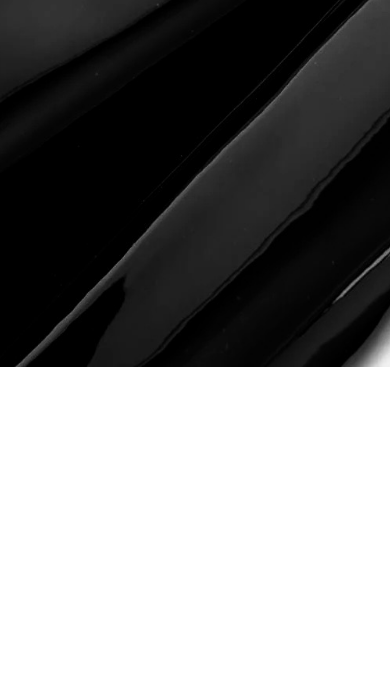
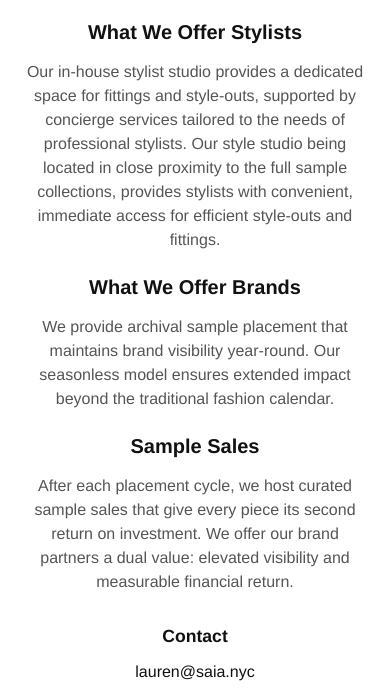
Before and after one commit to LukeEscobar/Saia.nyc, a website: page public/index.html in a window 390 px wide. Shown: the part 477-1172 px from the top of the page. Before the commit the page ends 844 px from the top, so only its background shows below. Drawn offline with Linux system fonts and the light colour scheme.

Commit message:
snap fix

```diff
--- a/public/index.html
+++ b/public/index.html
@@ -24,13 +24,6 @@
           autofocus
         />
       </form>
-      <!-- <div class="scroll-indicator">
-        <div style="margin-top:8px; cursor:pointer;" id="scrollArrow">
-          <svg width="64" height="64" viewBox="0 0 24 24" fill="none">
-            <path d="M12 16l-6-6h12l-6 6z" fill="#fff"/>
-          </svg>
-        </div>
-      </div> -->
     </section>
     <section class="section-fullscreen section-white" id="aboutSection">
       <div style="max-width:900px;width:100%;text-align:center;padding:0 20px;font-family:Helvetica,Arial,sans-serif;">
@@ -119,6 +112,42 @@
   // document.getElementById('scrollArrow').addEventListener('click', function() {
   //   document.getElementById('aboutSection').scrollIntoView({behavior: 'smooth'});
   // });
+
+  // Add this mobile detection and scroll fix
+  function isMobile() {
+    return window.innerWidth <= 700 || /Android|iPhone|iPad|iPod|BlackBerry|IEMobile|Opera Mini/i.test(navigator.userAgent);
+  }
+
+  // Disable scroll snap on mobile completely
+  if (isMobile()) {
+    const mainContainer = document.getElementById('mainContainer');
+    const sections = document.querySelectorAll('.section-fullscreen');
+
+    // Remove all scroll snap properties
+    mainContainer.style.scrollSnapType = 'none';
+    mainContainer.style.height = 'auto';
+    mainContainer.style.overflowY = 'auto';
+
+    sections.forEach(section => {
+      section.style.scrollSnapAlign = 'none';
+      section.style.height = 'auto';
+      section.style.minHeight = 'auto';
+    });
+
+    // Keep the first section (landing) full height
+    if (sections[0]) {
+      sections[0].style.minHeight = '100vh';
+      sections[0].style.height = '100vh';
+    }
+
+    // Make about section natural height
+    const aboutSection = document.getElementById('aboutSection');
+    if (aboutSection) {
+      aboutSection.style.height = 'auto';
+      aboutSection.style.minHeight = 'auto';
+      aboutSection.style.padding = '40px 0 60px 0';
+    }
+  }
   </script>
 </body>
 </html>
--- a/public/styles.css
+++ b/public/styles.css
@@ -508,6 +508,38 @@ body.archive-bg {
    RESPONSIVE STYLES
    ========================= */
 @media (max-width: 700px) {
+  /* Fix scroll snap on mobile */
+  #mainContainer {
+    scroll-snap-type: none !important; /* Disable scroll snap on mobile */
+    height: auto !important; /* Allow natural height */
+    overflow-y: auto !important; /* Normal scrolling */
+  }
+  .section-fullscreen {
+    scroll-snap-align: none !important;
+    min-height: auto !important; /* Allow natural height on mobile */
+    height: auto !important; /* Remove fixed height */
+    padding: 20px 0; /* Add some padding for spacing */
+  }
+
+  /* Ensure the about section doesn't take full height on mobile */
+  #aboutSection {
+    height: auto !important;
+    min-height: auto !important;
+    padding: 40px 0 60px 0; /* More generous padding */
+  }
+
+  /* Adjust the landing section for mobile */
+  .section-fullscreen:first-child {
+    min-height: 100vh; /* Keep the landing section full height */
+    height: 100vh;
+  }
+
+  body.landing-bg {
+    height: auto; /* Allow body to grow naturally */
+    min-height: 100vh;
+    overflow: visible; /* Allow scrolling */
+  }
+
   .archive-navbar {
     height: 48px;
     padding: 0 12px;
@@ -534,15 +566,6 @@ body.archive-bg {
   .card img {
     height: 180px;
   }
-
-  /* Fix scroll snap on mobile */
-  #mainContainer {
-    scroll-snap-type: none; /* Disable scroll snap on mobile */
-  }
-  .section-fullscreen {
-    scroll-snap-align: none;
-    min-height: auto; /* Allow natural height on mobile */
-  }
 }
 
 @media (max-width: 1100px) {
```
